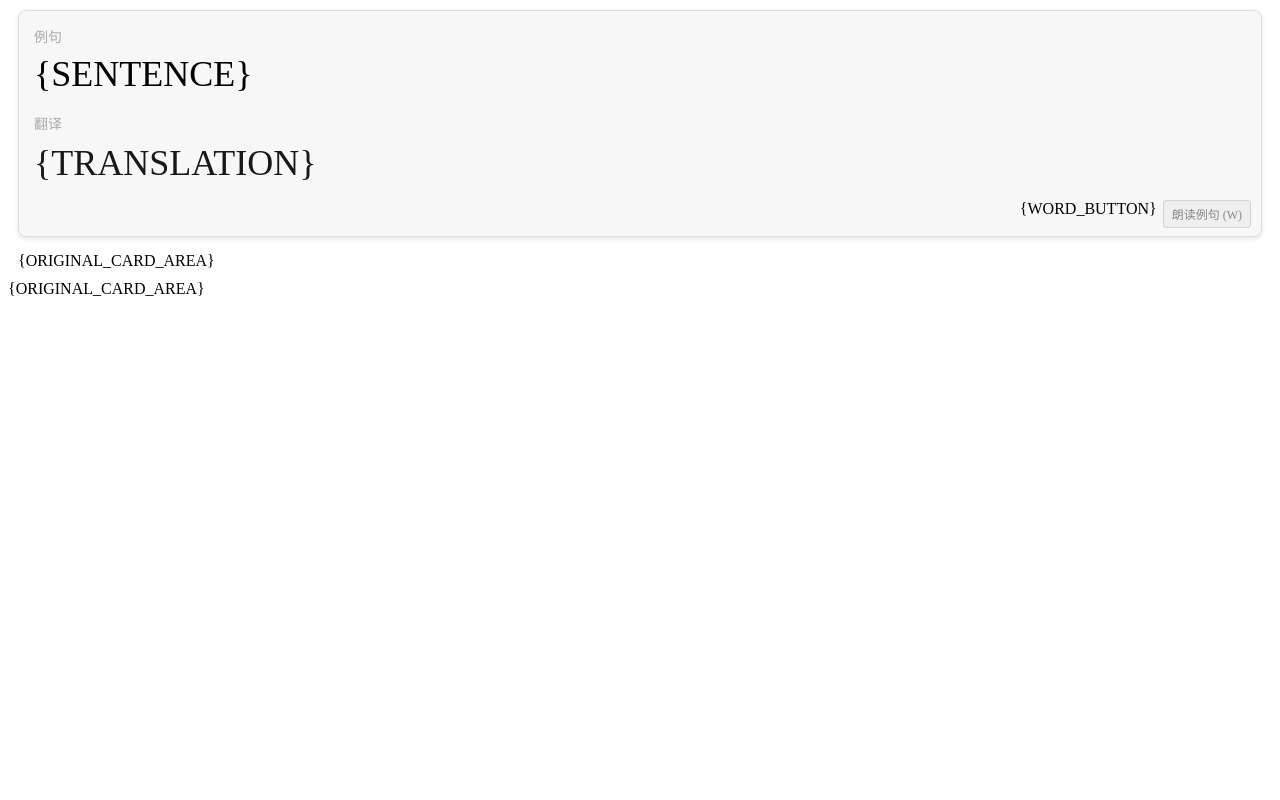
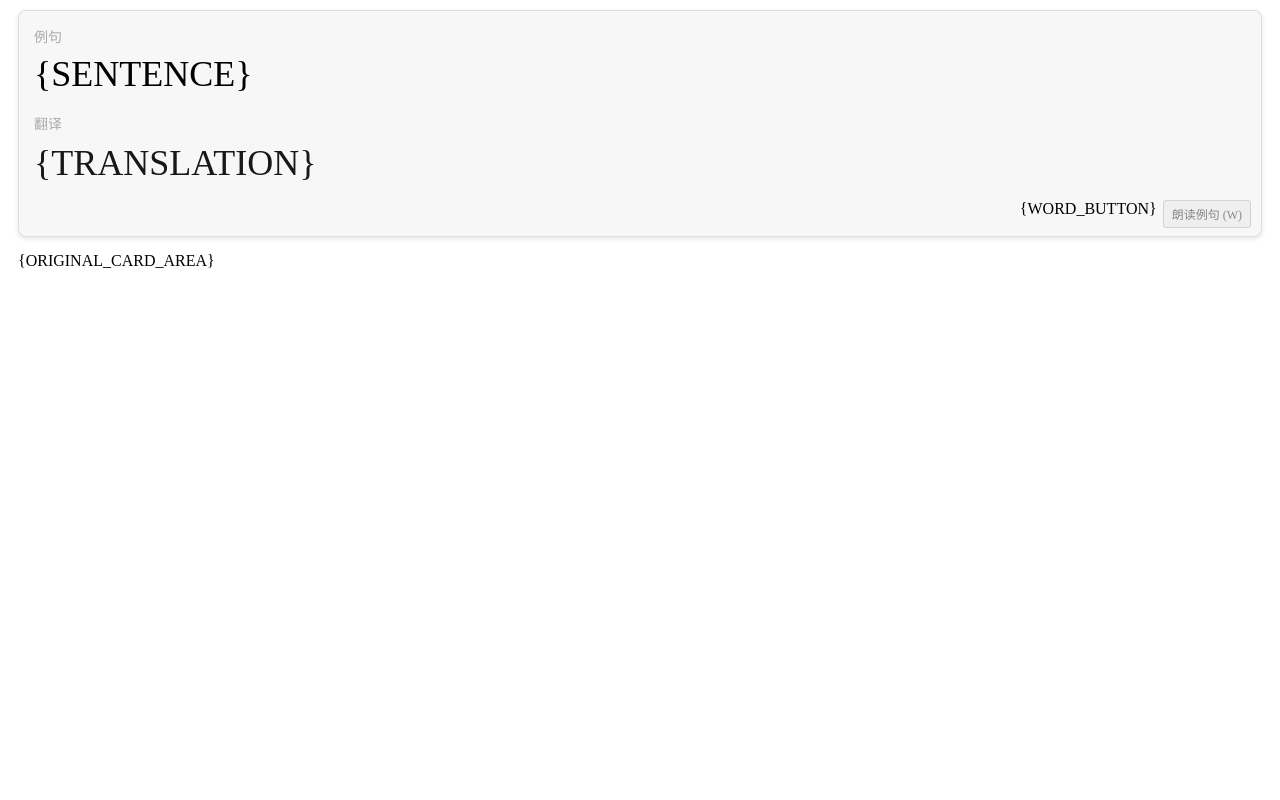
Before and after one commit to socialismbuilder/ContextFlow, a Python web app: template templates/card.html in a window 1280 px wide. Run offline with Jinja, Linux system fonts and the light colour scheme; the template is opened without the code that fills it, so the values that code supplies are empty.

Commit message:
fix: 移除多余的HTML标签和占位符

```diff
--- a/templates/card.html
+++ b/templates/card.html
@@ -145,7 +145,3 @@ document.addEventListener('keydown', function(e) {
     }
 });
 </script>
-    </div>
-
-    {ORIGINAL_CARD_AREA}
-</div>
```
